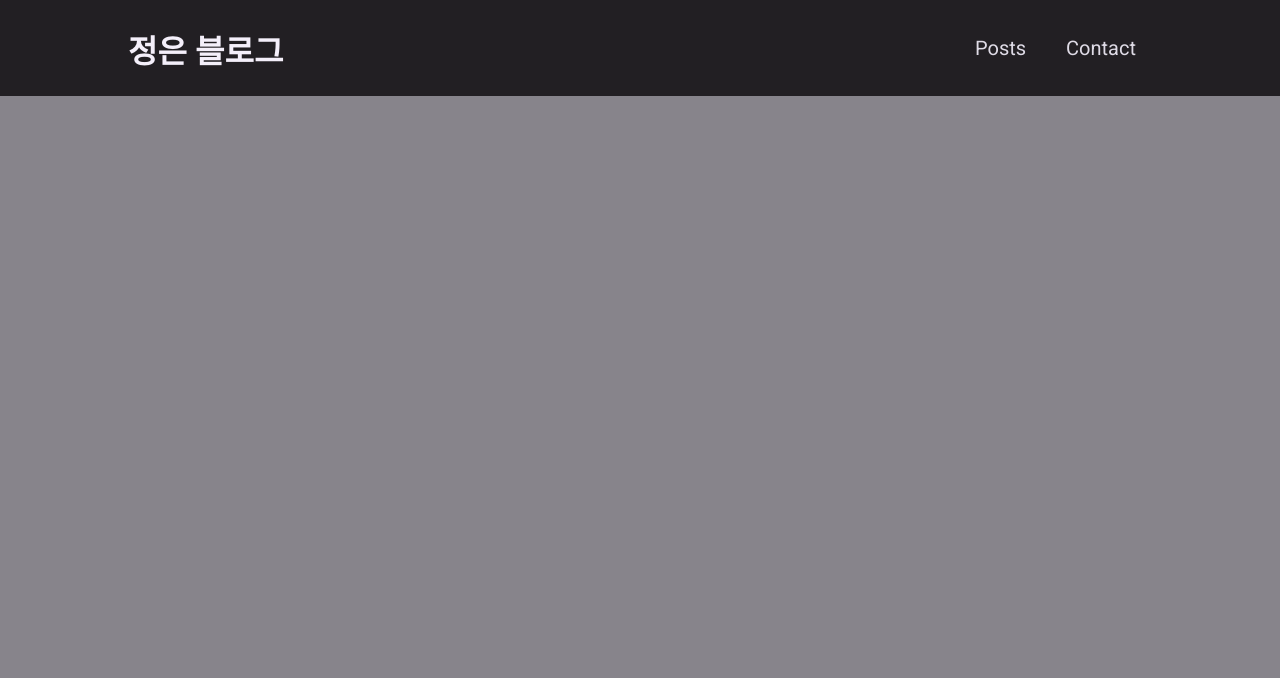
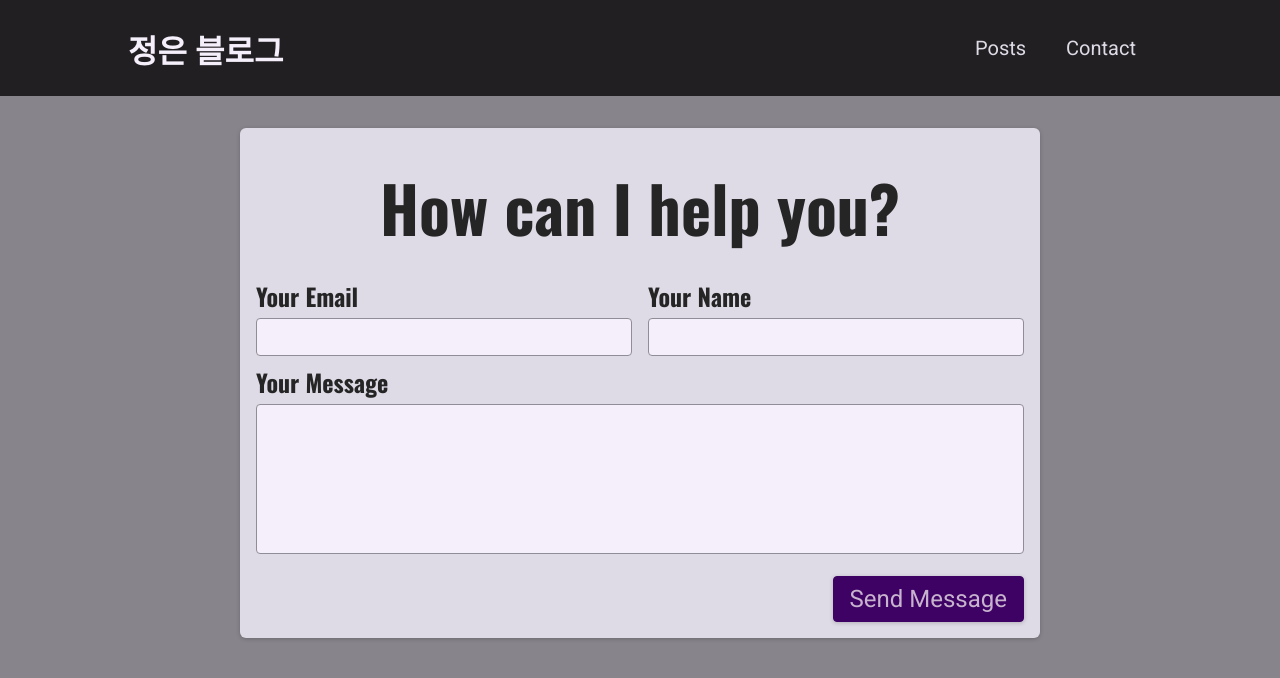
Before and after one commit to Jeongeun-Choi/Nextjs-blog, a Next.js app: page /contact in a window 1280 px wide. Shown: the top 678 px of the page. Built offline with nearby package versions, Linux system fonts and the light colour scheme.

Commit message:
add: 문의 페이지 추가 및 글 남기기 api 추가

```diff
--- /dev/null
+++ b/components/Contact/ContactForm.tsx
@@ -0,0 +1,65 @@
+import { FormEvent, useRef } from 'react';
+import classes from './contact-form.module.css';
+
+const ContactForm = () => {
+    const emailRef = useRef<HTMLInputElement>(null);
+    const nameRef = useRef<HTMLInputElement>(null);
+    const messageRef = useRef<HTMLTextAreaElement>(null);
+
+    const handleSubmitMessage = (event: FormEvent) => {
+        event.preventDefault();
+
+        const email = emailRef.current?.value;
+        const name = nameRef.current?.value;
+        const message = messageRef.current?.value;
+
+        if(!email || !name || !message) {
+            return;
+        }
+
+        const params = {email, name, message};
+
+        fetch('/api/contact', {method: 'POST', body: JSON.stringify(params), headers: {'Content-Type': 'application/json'}})
+    }
+
+    return ( <section className={classes.contact}>
+        <h1>How can I help you?</h1>
+        <form className={classes.form} onSubmit={handleSubmitMessage}>
+          <div className={classes.controls}>
+            <div className={classes.control}>
+              <label htmlFor='email'>Your Email</label>
+              <input
+              ref={emailRef}
+                type='email'
+                id='email'
+                required
+              />
+            </div>
+            <div className={classes.control}>
+              <label htmlFor='name'>Your Name</label>
+              <input
+              ref={nameRef}
+                type='text'
+                id='name'
+                required
+              />
+            </div>
+          </div>
+          <div className={classes.control}>
+            <label htmlFor='message'>Your Message</label>
+            <textarea
+            ref={messageRef}
+              id='message'
+              rows={5}
+              required
+            ></textarea>
+          </div>
+
+          <div className={classes.actions}>
+            <button>Send Message</button>
+          </div>
+        </form>
+      </section>)
+}
+
+export default ContactForm;
--- /dev/null
+++ b/components/Contact/contact-form.module.css
@@ -0,0 +1,73 @@
+.contact {
+    margin: var(--size-8) auto;
+    border-radius: 6px;
+    background-color: var(--color-grey-100);
+    width: 90%;
+    max-width: 50rem;
+    padding: var(--size-4);
+    box-shadow: 0 1px 4px rgba(0, 0, 0, 0.2);
+    font-size: var(--size-6);
+  }
+
+  .contact h1 {
+    font-size: var(--size-8);
+    margin: var(--size-4) 0;
+    text-align: left;
+  }
+
+  .form label {
+    display: block;
+    font-family: 'Oswald', sans-serif;
+    font-weight: bold;
+    margin: var(--size-2) 0 var(--size-1) 0;
+  }
+
+  .form input,
+  .form textarea {
+    font: inherit;
+    padding: var(--size-1);
+    border-radius: 4px;
+    width: 100%;
+    border: 1px solid var(--color-grey-400);
+    background-color: var(--color-grey-50);
+    resize: none;
+  }
+
+  .controls {
+    display: flex;
+    column-gap: 1rem;
+    flex-wrap: wrap;
+  }
+
+  .control {
+    flex: 1;
+    min-width: 10rem;
+  }
+
+  .actions {
+    margin-top: var(--size-4);
+    text-align: right;
+  }
+
+  .form button {
+    font: inherit;
+    cursor: pointer;
+    background-color: var(--color-primary-700);
+    border: 1px solid var(--color-primary-700);
+    padding: var(--size-2) var(--size-4);
+    border-radius: 4px;
+    color: var(--color-primary-50);
+    box-shadow: 0 1px 4px rgba(0, 0, 0, 0.2);
+  }
+
+  .form button:hover {
+    background-color: var(--color-primary-500);
+    border-color: var(--color-primary-500);
+  }
+
+  @media (min-width: 768px) {
+    .contact h1 {
+      font-size: var(--size-16);
+      text-align: center;
+    }
+  }
--- /dev/null
+++ b/pages/api/contact.ts
@@ -0,0 +1,21 @@
+import { NextApiRequest, NextApiResponse } from "next";
+
+function handler(req: NextApiRequest, res: NextApiResponse) {
+    if(req.method === 'POST') {
+        const {email, name, message} = req.body;
+
+        if(!email || !name || !message || !email.includes('@') || (name.trim() === '') || (message.trim() === '')){
+            return res.status(422).json({message: '유효하지 않은 입력입니다.'});
+        }
+
+        const newMessage = {
+            email, name, message
+        }
+
+        console.log(newMessage);
+
+        return res.status(200).json(newMessage);
+    }
+}
+
+export default handler;
--- a/pages/contact.tsx
+++ b/pages/contact.tsx
@@ -1,3 +1,7 @@
-const ContactPage = () => {};
+import ContactForm from "../components/Contact/ContactForm";
+
+const ContactPage = () => {
+    return <ContactForm />
+};
 
 export default ContactPage;
```
Also changed, not shown: 1 other file (tests, documents, lock files or other folders).
